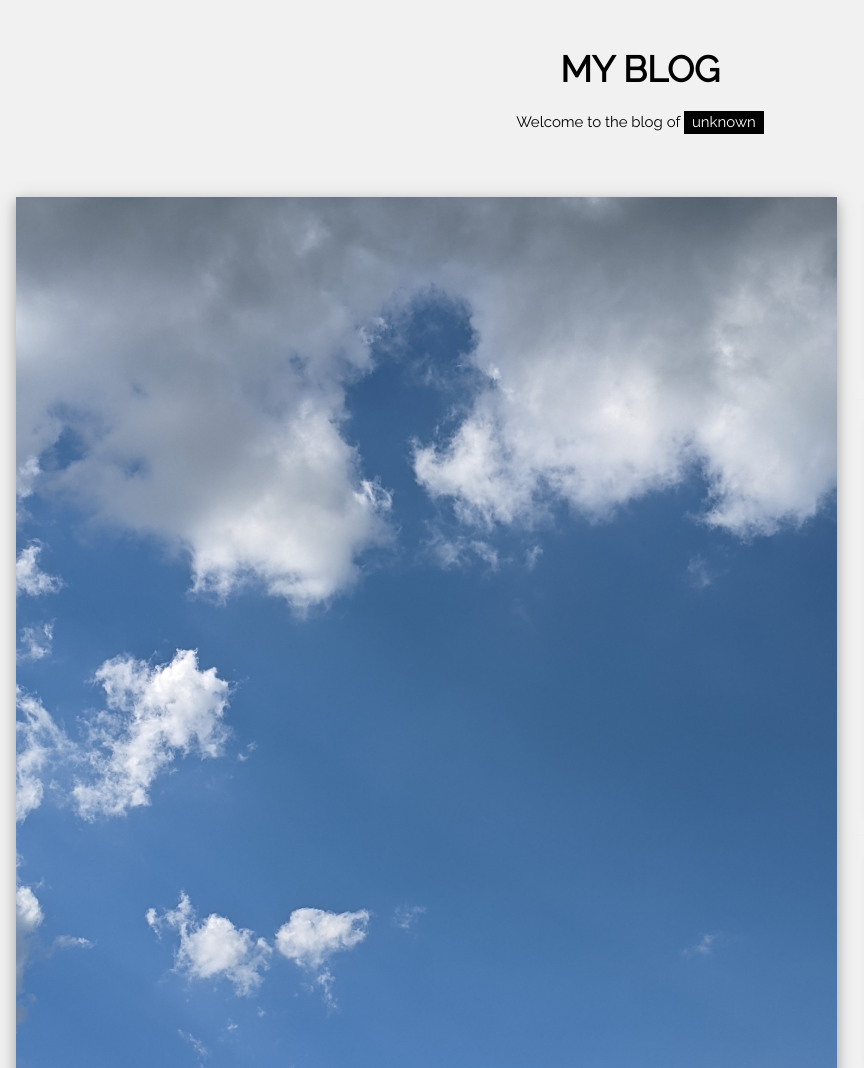
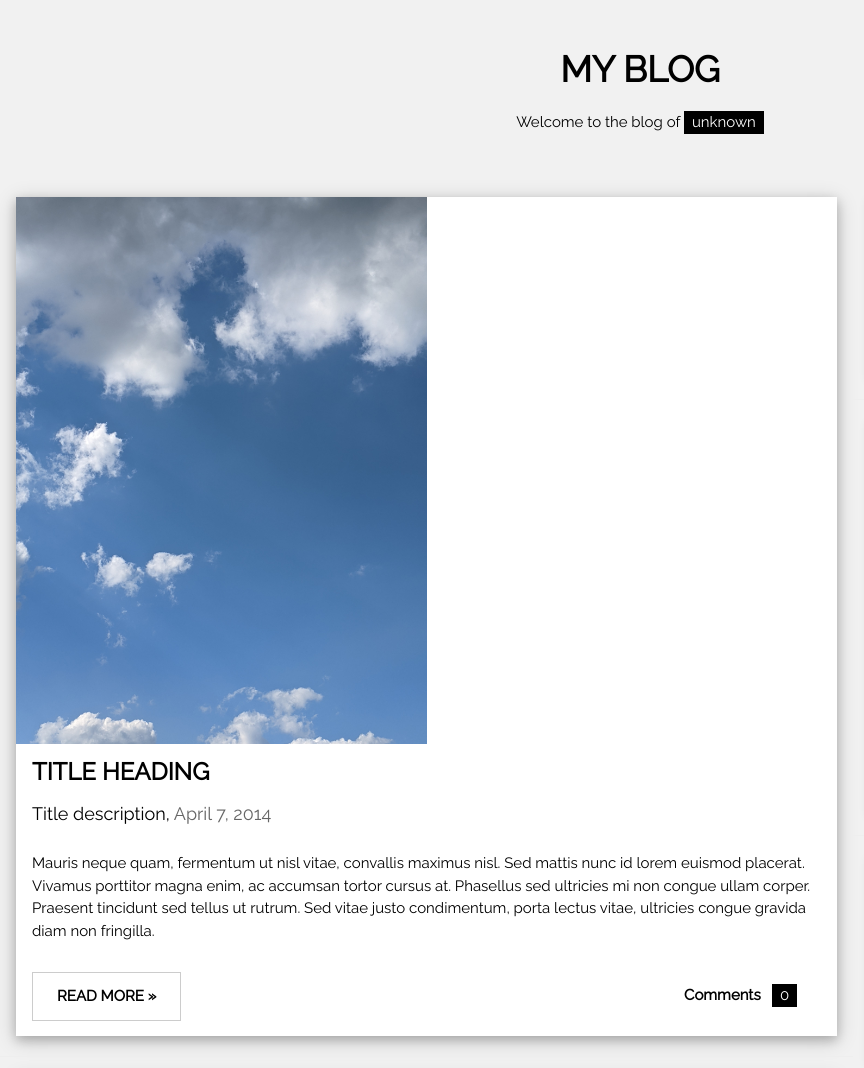
Before and after one commit to tdokelley-mo/tdokelley-mo.github.io, a plain HTML site: page index.html in a window 1280 px wide. Shown: the top 1068 px of the page, 0-864 px from the left. Drawn offline with nearby package versions, Linux system fonts and the light colour scheme.

Commit message:
Initial Commit

```diff
--- a/index.html
+++ b/index.html
@@ -27,7 +27,7 @@ and is wrapped around the whole page content, except for the footer in this exam
 <div class="w3-col l8 s12">
   <!-- Blog entry -->
   <div class="w3-card-4 w3-margin w3-white">
-    <img src="bright_clouds.jpg" alt="Nature" style="width:100%">
+    <img src="bright_clouds.jpg" alt="Bright Clouds" style="width:50%">
     <div class="w3-container">
       <h3><b>TITLE HEADING</b></h3>
       <h5>Title description, <span class="w3-opacity">April 7, 2014</span></h5>
```
